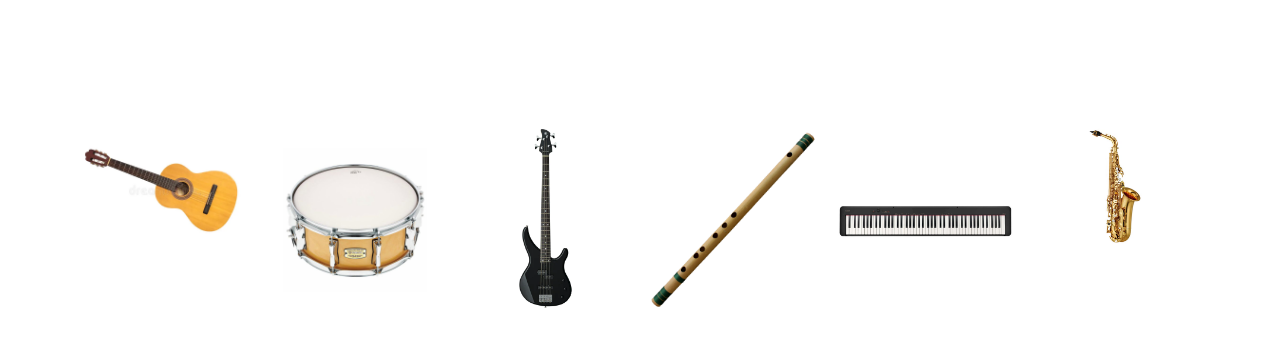
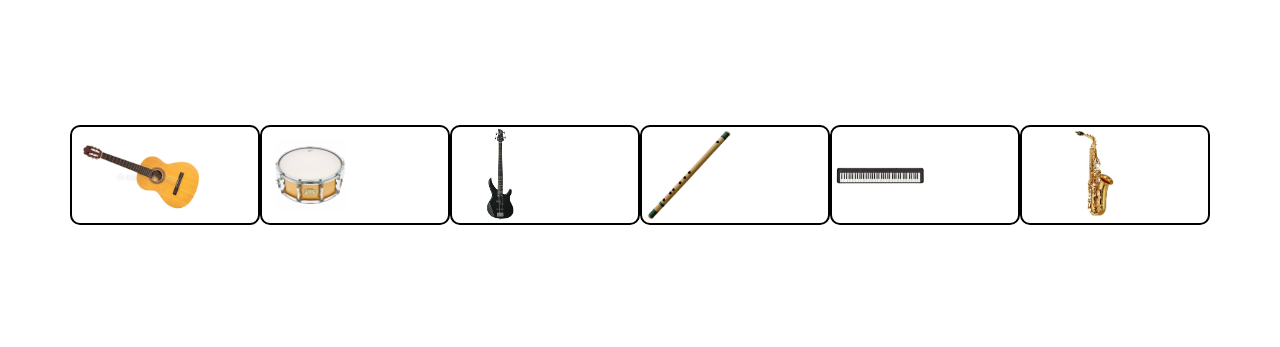
Before and after one commit to Mcdaid101/Drum-Kit-Starting-Files, a plain HTML site: page instruments/index.html in a window 1280 px wide. Shown: the part 73-420 px from the top of the page. Drawn offline with nearby package versions, Linux system fonts and the light colour scheme.

```diff
--- a/instruments/css/style.css
+++ b/instruments/css/style.css
@@ -4,7 +4,11 @@ h1 {
 
 .instrument {
     width: 200px;
-    height: 200px;
+    height: 100px;
+    border-style: solid;
+    border-width: 2px;
+    border-color: black;
+    border-radius: 10px;
 }
 
 .container {
```
Also changed, not shown: 6 other files.
